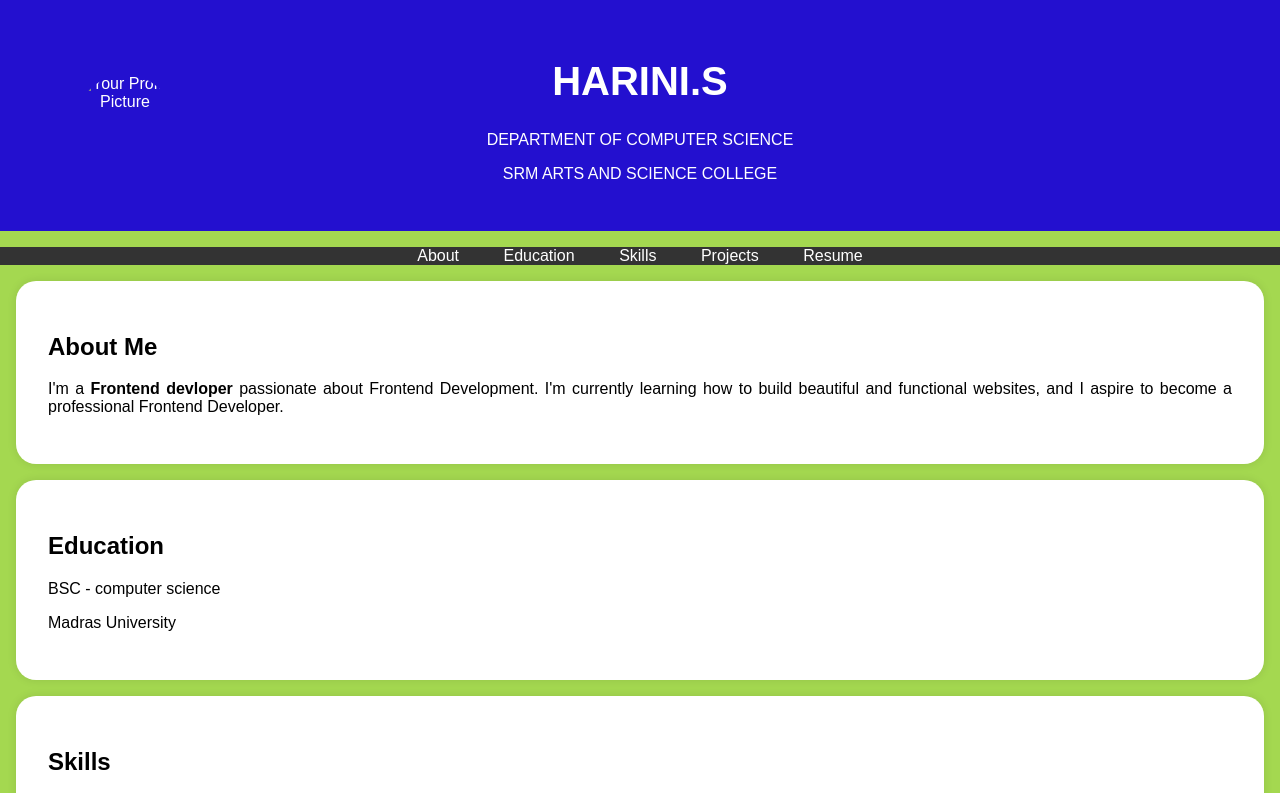
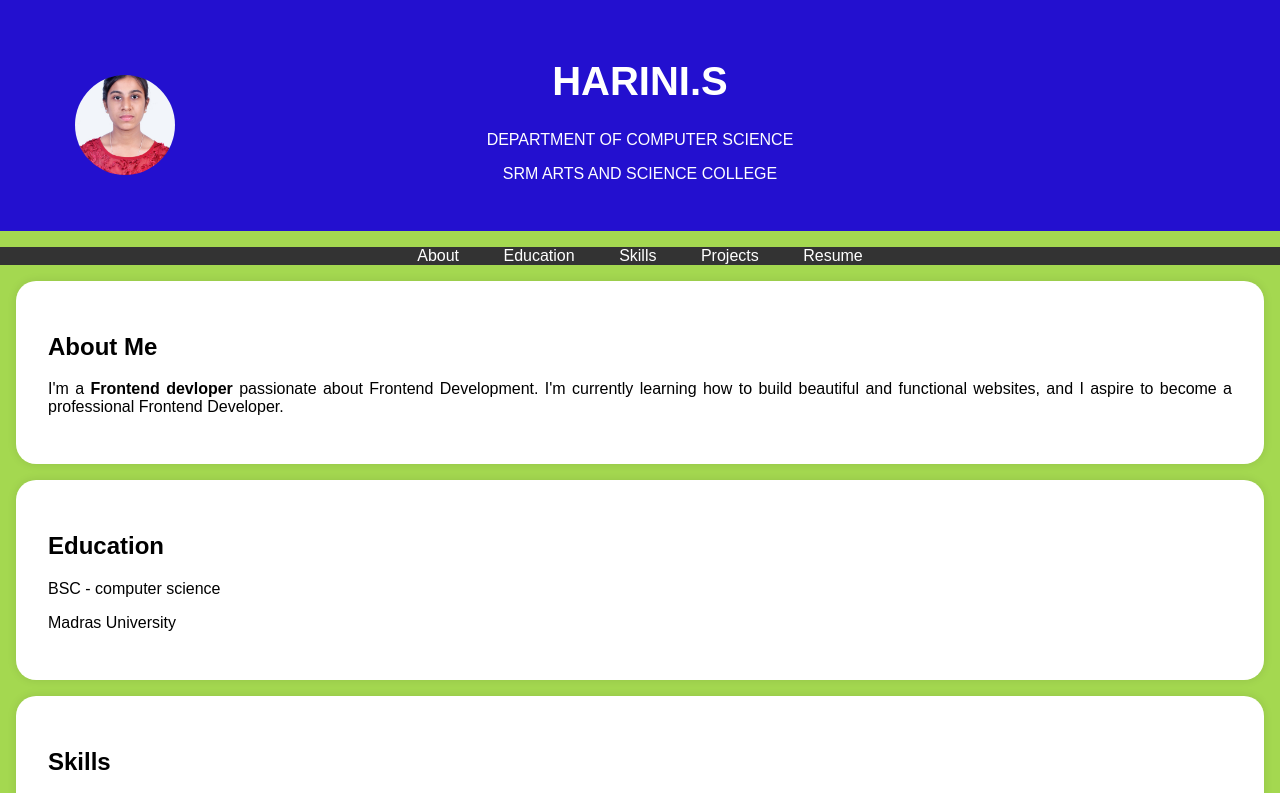
Before and after one commit to harinisaravanan0814/HariniS, a plain HTML site: page index.html in a window 1280 px wide. Shown: the top 793 px of the page. Drawn offline with Linux system fonts and the light colour scheme.

Commit message:
Update index.html

```diff
--- a/index.html
+++ b/index.html
@@ -100,7 +100,7 @@
     <header>
         <div class="header-content">
             <!-- Add your profile picture here -->
-            <img src="" alt="Your Profile Picture" class="profile-picture">
+            <img src="IMG-20250907-WA0002.jpg" alt="Your Profile Picture" class="profile-picture">
             <h1>HARINI.S  </h1>
             <p>DEPARTMENT OF COMPUTER SCIENCE</p>
           <p>SRM ARTS AND SCIENCE COLLEGE</p>
```
